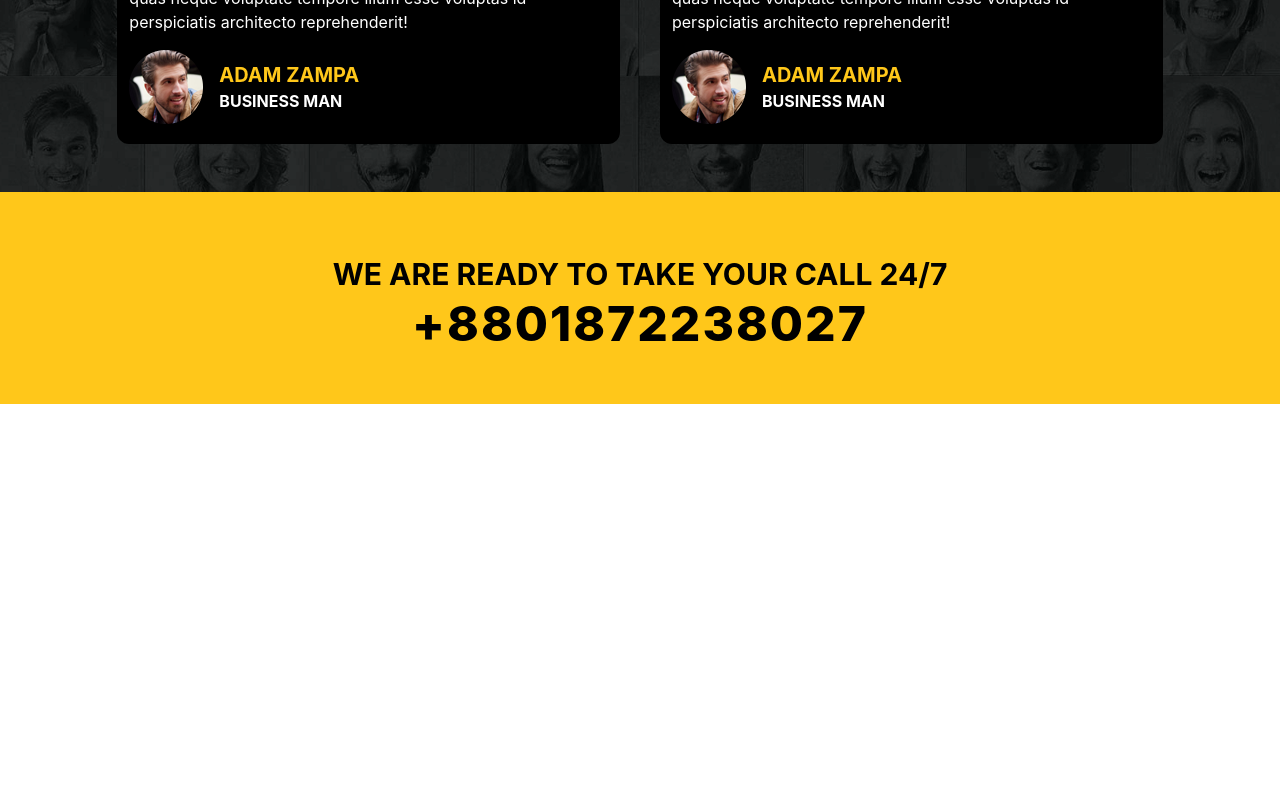
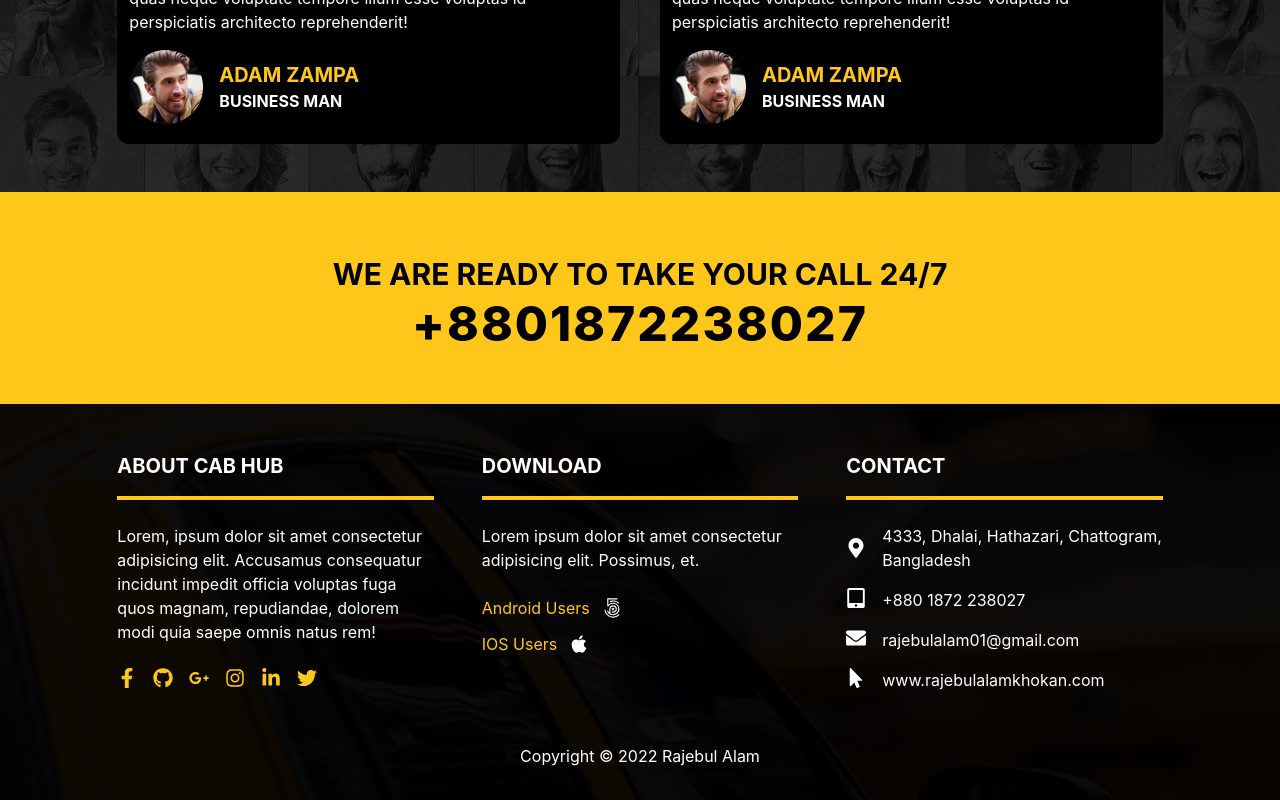
Before and after one commit to Rajebulalam/Taxi-Cab, a React (Create React App) app: page / in a window 1280 px wide. Shown: the part 2988-3788 px from the top of the page. Before the commit the page ends 3392 px from the top, so only its background shows below. Built offline with nearby package versions, Linux system fonts and the light colour scheme.

Commit message:
Footer Part Designed

```diff
--- a/package.json
+++ b/package.json
@@ -9,6 +9,7 @@
     "daisyui": "^2.15.2",
     "react": "^18.1.0",
     "react-dom": "^18.1.0",
+    "react-icons": "^4.4.0",
     "react-router-dom": "^6.3.0",
     "react-scripts": "5.0.1",
     "web-vitals": "^2.1.4"
--- a/src/Pages/Home/Home.js
+++ b/src/Pages/Home/Home.js
@@ -1,4 +1,5 @@
 import React from 'react';
+import Footer from '../Shared/Footer';
 import Banner from './Banner';
 import Connect from './Connect';
 import Download from './Download';
@@ -17,6 +18,7 @@ const Home = () => {
             <Download></Download>
             <Testimonial></Testimonial>
             <Connect></Connect>
+            <Footer></Footer>
         </section>
     );
 };
--- /dev/null
+++ b/src/Pages/Shared/Footer.js
@@ -0,0 +1,70 @@
+import React from 'react';
+import footerBg from '../../images/footer_bg.png';
+import { FaFacebookF, FaGithub, FaGooglePlusG, FaInstagram, FaLinkedinIn, FaApple, FaTwitter, Fa500Px, FaMapMarkerAlt, FaMousePointer, FaEnvelope, FaTabletAlt } from 'react-icons/fa';
+import { Link } from 'react-router-dom';
+
+const Footer = () => {
+    return (
+        <section style={{ background: `url(${footerBg})`, backgroundSize: 'cover' }} className='py-8'>
+            <div className='w-full sm:w-11/12 px-4 sm:px-16 mx-auto'>
+                <div className='grid grid-cols-1 text-center sm:text-left sm:grid-cols-2 md:grid-cols-3 gap-12'>
+                    <div>
+                        <h2 className='text-xl font-bold text-white uppercase border-b-4 border-primary py-4'>About Cab Hub</h2>
+                        <p className='py-2 text-white pt-6'>Lorem, ipsum dolor sit amet consectetur adipisicing elit. Accusamus consequatur incidunt impedit officia voluptas fuga quos magnam, repudiandae, dolorem modi quia saepe omnis natus rem!</p>
+                        <div className='py-4 flex items-center justify-center sm:justify-start'>
+                            <Link className='pr-4' to='/'><FaFacebookF className='text-primary text-xl'></FaFacebookF></Link>
+                            <Link className='pr-4' to='/'><FaGithub className='text-primary text-xl'></FaGithub></Link>
+                            <Link className='pr-4' to='/'><FaGooglePlusG className='text-primary text-xl'></FaGooglePlusG></Link>
+                            <Link className='pr-4' to='/'><FaInstagram className='text-primary text-xl'></FaInstagram></Link>
+                            <Link className='pr-4' to='/'><FaLinkedinIn className='text-primary text-xl'></FaLinkedinIn></Link>
+                            <Link to='/'><FaTwitter className='text-primary text-xl'></FaTwitter></Link>
+                        </div>
+                    </div>
+                    <div>
+                        <h2 className='text-xl font-bold text-white uppercase border-b-4 border-primary py-4'>Download</h2>
+                        <p className='py-2 text-white pt-6'>Lorem ipsum dolor sit amet consectetur adipisicing elit. Possimus, et.</p>
+                        <div>
+                            <div className='flex items-center justify-center sm:justify-start pt-4'>
+                                <p className='pr-3 text-primary text-md'>Android Users</p>
+                                <Fa500Px className='text-white text-xl'></Fa500Px>
+                            </div>
+                            <div className='flex items-center justify-center sm:justify-start pt-3'>
+                                <p className='pr-3 text-primary'>IOS Users</p>
+                                <FaApple className='text-white text-xl'></FaApple>
+                            </div>
+                        </div>
+                    </div>
+
+                    <div>
+                        <h2 className='text-xl font-bold text-white uppercase border-b-4 border-primary py-4'>Contact</h2>
+                        <div className='pt-6'>
+                            <div className='flex items-center justify-center sm:justify-start'>
+                                <div className='pr-4'>
+                                    <FaMapMarkerAlt className='text-white text-xl'></FaMapMarkerAlt>
+                                </div>
+                                <div>
+                                    <p className='text-white'>4333, Dhalai, Hathazari, Chattogram, Bangladesh</p>
+                                </div>
+                            </div>
+                            <div className='flex pt-4 justify-center sm:justify-start'>
+                                <FaTabletAlt className='text-white text-xl'></FaTabletAlt>
+                                <p className='text-white pl-4'>+880 1872 238027</p>
+                            </div>
+                            <div className='flex pt-4 justify-center sm:justify-start'>
+                                <FaEnvelope className='text-white text-xl'></FaEnvelope>
+                                <p className='text-white pl-4'>rajebulalam01@gmail.com</p>
+                            </div>
+                            <div className='flex pt-4 justify-center sm:justify-start'>
+                                <FaMousePointer className='text-white text-xl'></FaMousePointer>
+                                <Link to='https://rajebulalamkhokan.com/' className='text-white pl-4'>www.rajebulalamkhokan.com</Link>
+                            </div>
+                        </div>
+                    </div>
+                </div>
+                <p className='text-center text-white pt-10'>Copyright &copy; 2022 Rajebul Alam</p>
+            </div>
+        </section>
+    );
+};
+
+export default Footer;
```
Also changed, not shown: 1 other file (tests, documents, lock files or other folders).
